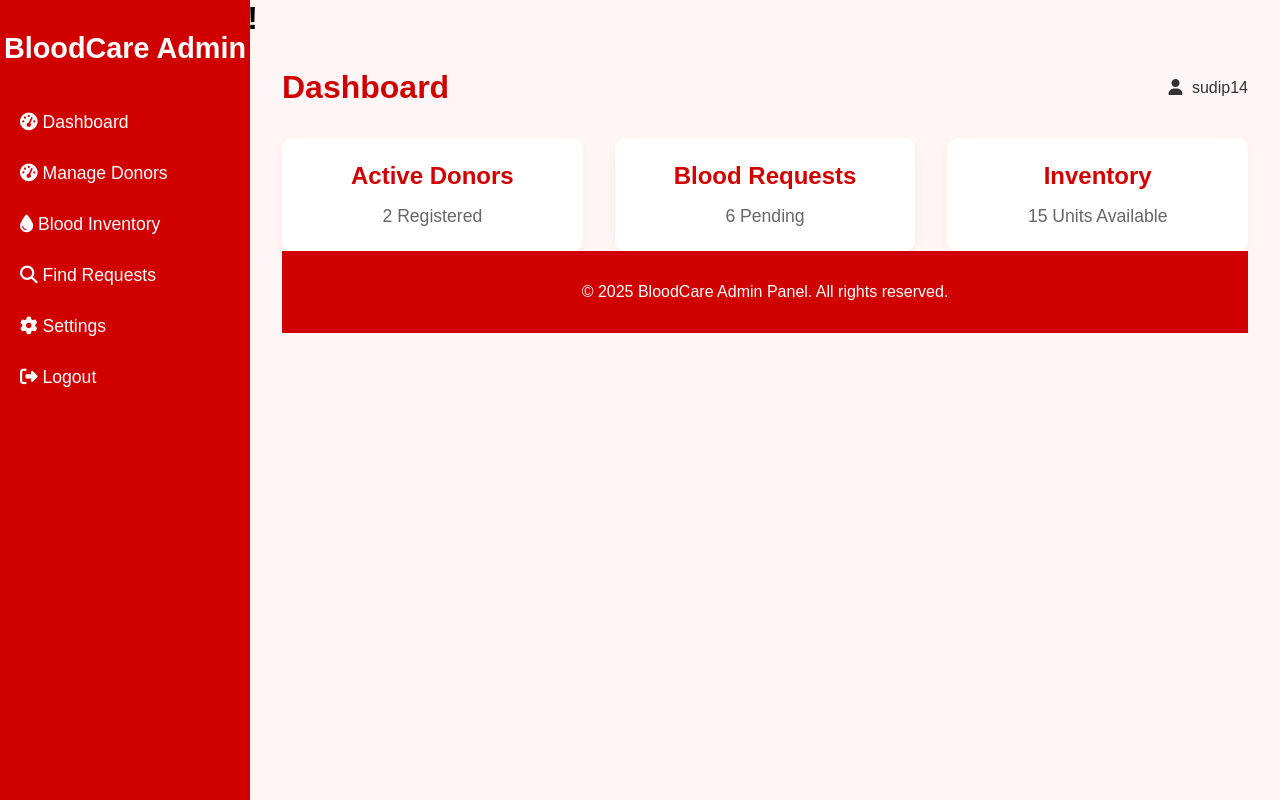
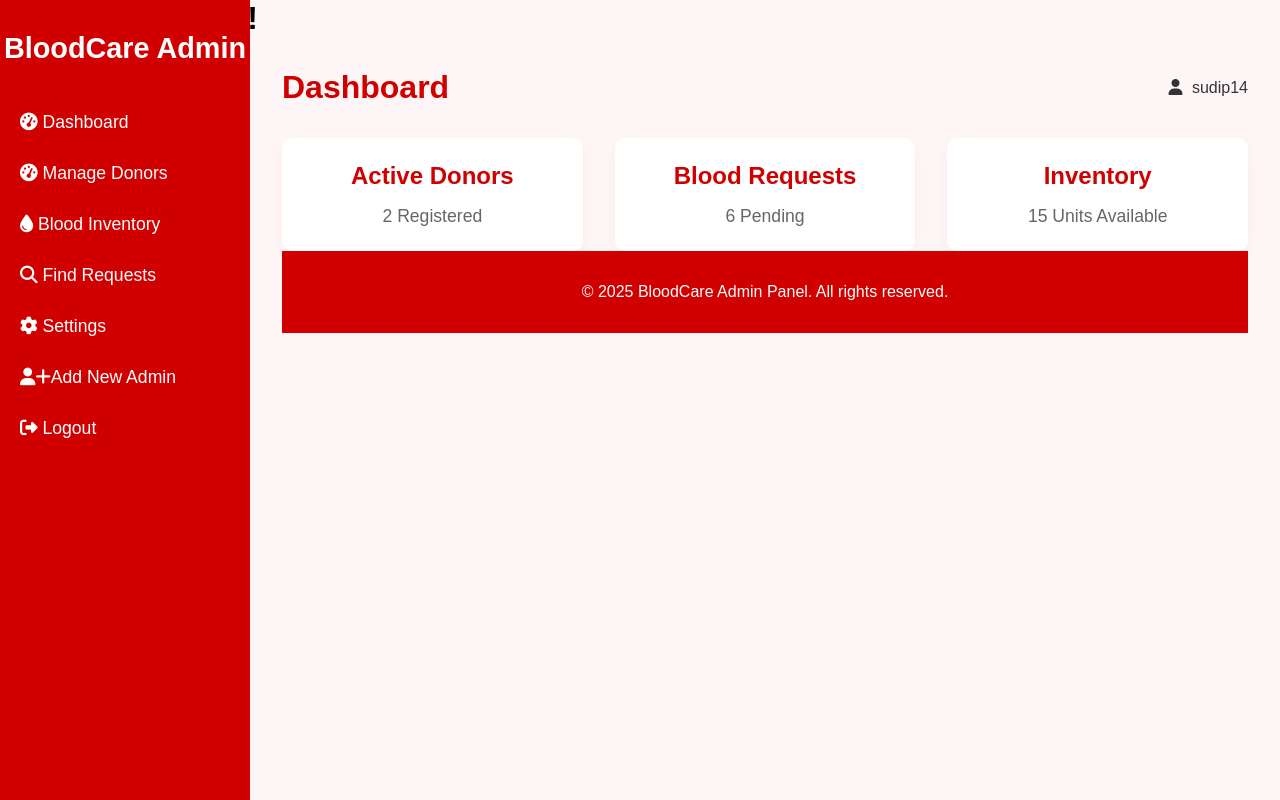
Before and after one commit to Sudip14/blood-bank-management-system, a PHP site: page /admin_dashboard.php in a window 1280 px wide. Run offline with PHP 8.4, Linux system fonts and the light colour scheme; the visitor is signed in with stand-in values (Sample User, id 1); data comes from the database, SQL or seed files in the repository; data that the repository does not hold is empty.

Commit message:
adding register button on admin

```diff
--- a/admin_dashboard.php
+++ b/admin_dashboard.php
@@ -182,6 +182,7 @@
             <li><a href="blood_inventory.php"><i class="fas fa-tint"></i> Blood Inventory</a></li>
             <li><a href="finds_requests.php"><i class="fas fa-search"></i> Find Requests</a></li>
             <li><a href="admin_update.php"><i class="fas fa-cog"></i> Settings</a></li>
+            <li><a href="admin_register.php"> <i class="fa-solid fa-user">+</i>Add New Admin</a></li>
             <li><a href="admin_logout.php"><i class="fas fa-sign-out-alt"></i> Logout</a></li>
         </ul>
     </div>
```
